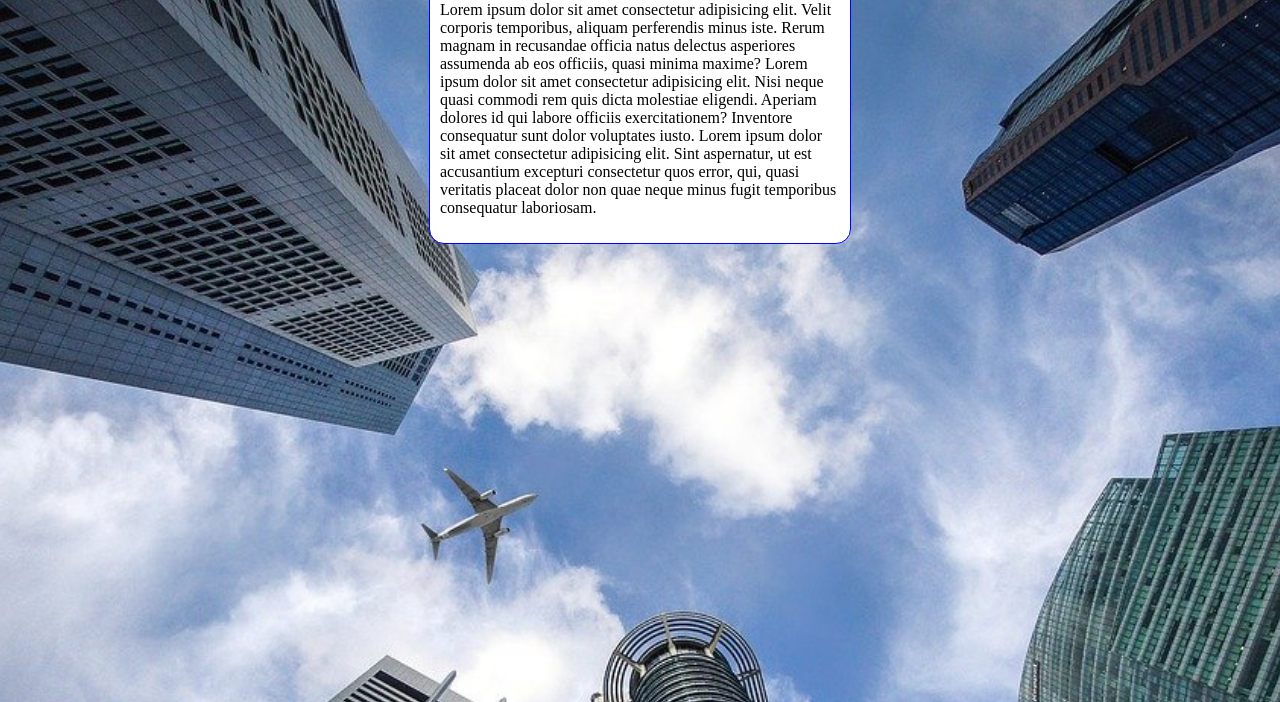
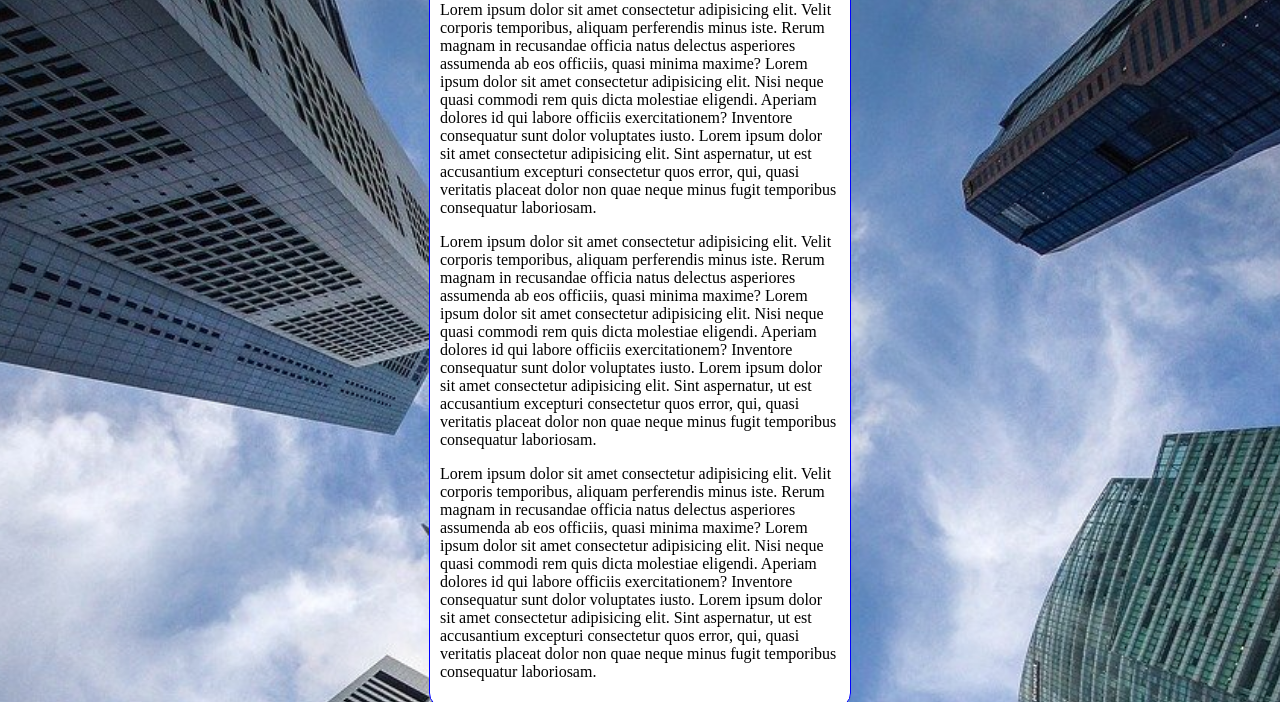
Before and after one commit to Teumrqs/HTML-CSS, a plain HTML site: page Exercícios/ex022/fundo006.html in a window 1280 px wide. Shown: the part 98-800 px from the top of the page. Drawn offline with Linux system fonts and the light colour scheme.

Commit message:
atualizei

```diff
--- a/Exercícios/ex022/fundo006.html
+++ b/Exercícios/ex022/fundo006.html
@@ -29,6 +29,8 @@
     <main>
         <h1>Teste de imagem de fundo</h1>
         <p>Lorem ipsum dolor sit amet consectetur adipisicing elit. Velit corporis temporibus, aliquam perferendis minus iste. Rerum magnam in recusandae officia natus delectus asperiores assumenda ab eos officiis, quasi minima maxime? Lorem ipsum dolor sit amet consectetur adipisicing elit. Nisi neque quasi commodi rem quis dicta molestiae eligendi. Aperiam dolores id qui labore officiis exercitationem? Inventore consequatur sunt dolor voluptates iusto. Lorem ipsum dolor sit amet consectetur adipisicing elit. Sint aspernatur, ut est accusantium excepturi consectetur quos error, qui, quasi veritatis placeat dolor non quae neque minus fugit temporibus consequatur laboriosam.</p>
+        <p>Lorem ipsum dolor sit amet consectetur adipisicing elit. Velit corporis temporibus, aliquam perferendis minus iste. Rerum magnam in recusandae officia natus delectus asperiores assumenda ab eos officiis, quasi minima maxime? Lorem ipsum dolor sit amet consectetur adipisicing elit. Nisi neque quasi commodi rem quis dicta molestiae eligendi. Aperiam dolores id qui labore officiis exercitationem? Inventore consequatur sunt dolor voluptates iusto. Lorem ipsum dolor sit amet consectetur adipisicing elit. Sint aspernatur, ut est accusantium excepturi consectetur quos error, qui, quasi veritatis placeat dolor non quae neque minus fugit temporibus consequatur laboriosam.</p>
+        <p>Lorem ipsum dolor sit amet consectetur adipisicing elit. Velit corporis temporibus, aliquam perferendis minus iste. Rerum magnam in recusandae officia natus delectus asperiores assumenda ab eos officiis, quasi minima maxime? Lorem ipsum dolor sit amet consectetur adipisicing elit. Nisi neque quasi commodi rem quis dicta molestiae eligendi. Aperiam dolores id qui labore officiis exercitationem? Inventore consequatur sunt dolor voluptates iusto. Lorem ipsum dolor sit amet consectetur adipisicing elit. Sint aspernatur, ut est accusantium excepturi consectetur quos error, qui, quasi veritatis placeat dolor non quae neque minus fugit temporibus consequatur laboriosam.</p>
     </main>
 </body>
 </html>
```
